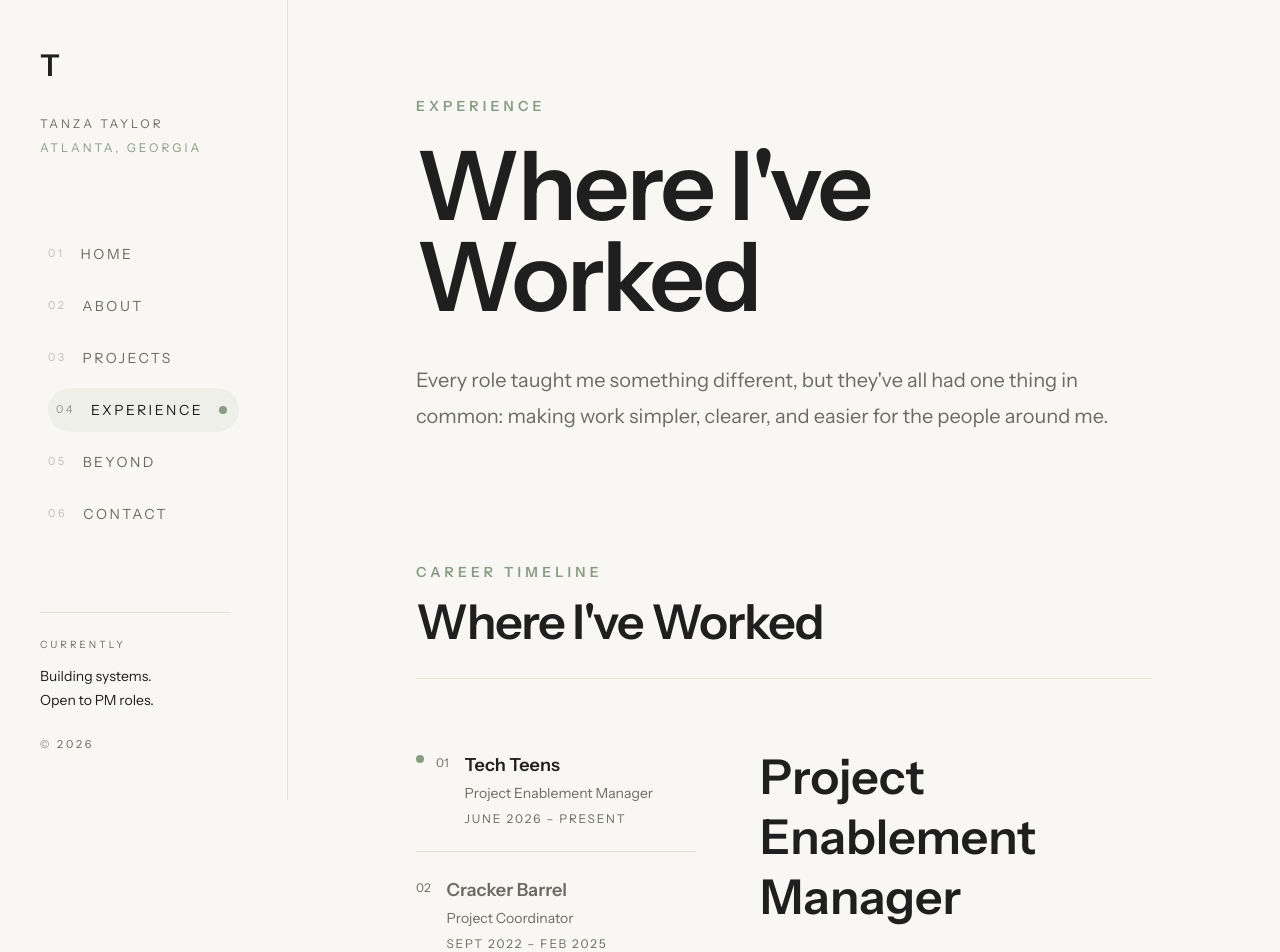
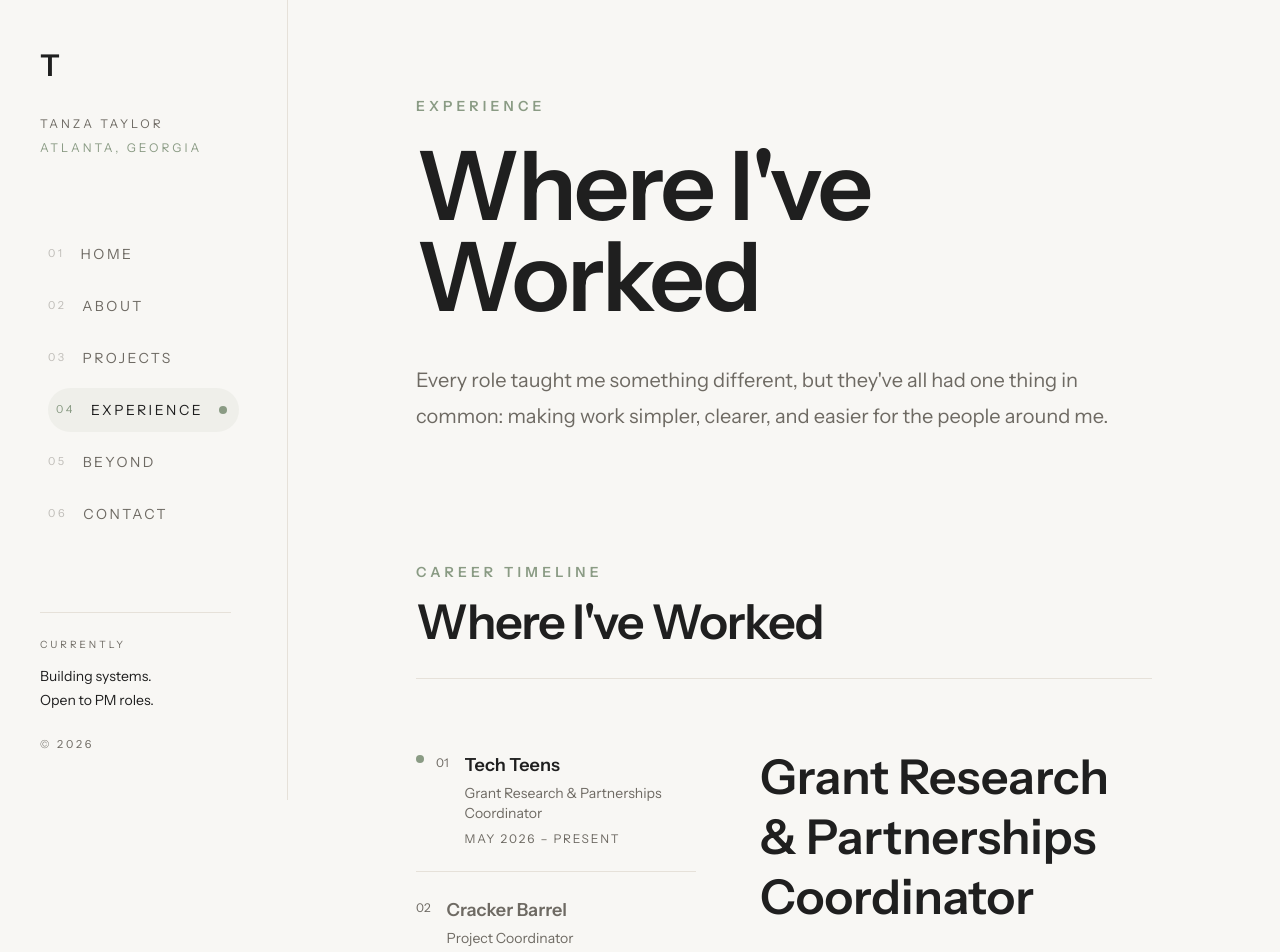
Before and after one commit to tanztylr/Tanza-Portfolio, a Next.js app: page /experience in a window 1280 px wide. Shown: the top 952 px of the page. Built offline with nearby package versions, Linux system fonts and the light colour scheme.

Commit message:
Update Tech Teens title and experience dates

```diff
--- a/app/components/Experience.tsx
+++ b/app/components/Experience.tsx
@@ -9,7 +9,7 @@ export default function Experience() {
         "Researching grant opportunities, building strategic partnerships, and helping expand access to technology education for underserved teens.",
     },
     {
-      years: "2022 — 2025",
+      years: "2024 — 2025",
       company: "Cracker Barrel",
       title: "Project Coordinator",
       summary:
--- a/app/experience/page.tsx
+++ b/app/experience/page.tsx
@@ -9,8 +9,8 @@ const jobs = [
   {
     id: "techteens",
     company: "Tech Teens",
-    title: "Project Enablement Manager",
-    dates: "June 2026 – Present",
+    title: "Grant Research & Partnerships Coordinator",
+    dates: "May 2026 – Present",
     overview:
       "At Tech Teens, I work across grant research, fundraising strategy, partnerships, and internal planning. A lot of my role is figuring out what the organization needs, turning that into something actionable, and building the structure to keep it moving.",
     contributions: [
--- a/app/page.tsx
+++ b/app/page.tsx
@@ -164,7 +164,7 @@ export default function Home() {
                 {[
                   {
                     company: "Tech Teens",
-                    role: "Project Enablement Manager",
+                    role: "Grant Research & Partnerships Coordinator",
                     body:
                       "Helping a growing nonprofit improve grant strategy, partnerships, and project organization to expand access to technology education.",
                   },
```
